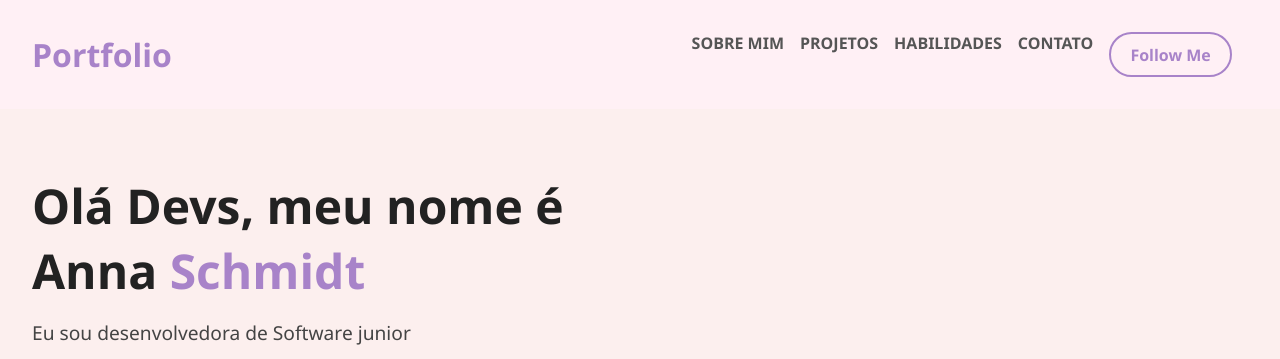
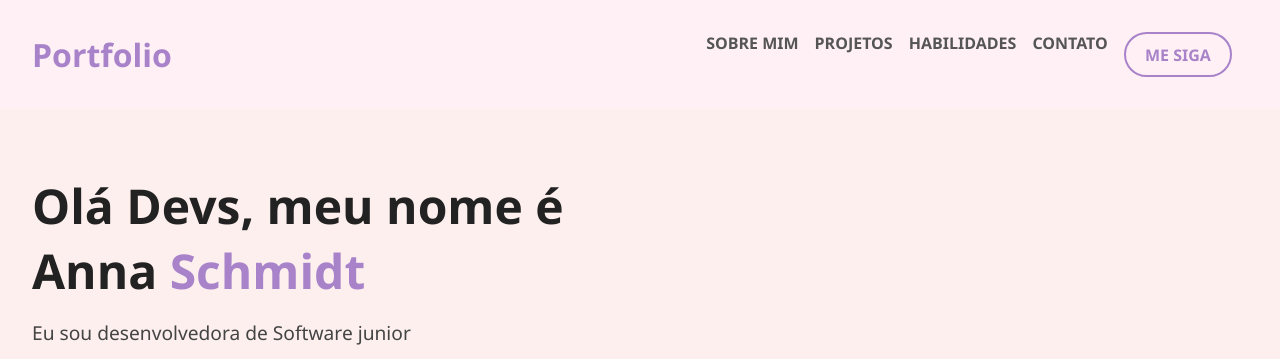
Before and after one commit to anninhaschmid/anninhaschmid.github.io, a plain HTML site: page index.html in a window 1280 px wide. Shown: the top 359 px of the page. Drawn offline with Linux system fonts and the light colour scheme.

Commit message:
Update index.html

```diff
--- a/index.html
+++ b/index.html
@@ -142,7 +142,7 @@
       <a href="#projects">PROJETOS</a>
       <a href="#skills">HABILIDADES</a>
       <a href="#contact">CONTATO</a>
-      <a href="https://www.instagram.com/annaschmidt.dev/" class="btn" target="_blank">Follow Me</a>
+      <a href="https://www.instagram.com/annaschmidt.dev/" class="btn" target="_blank">ME SIGA </a>
     </nav>
   </header>
 
```
